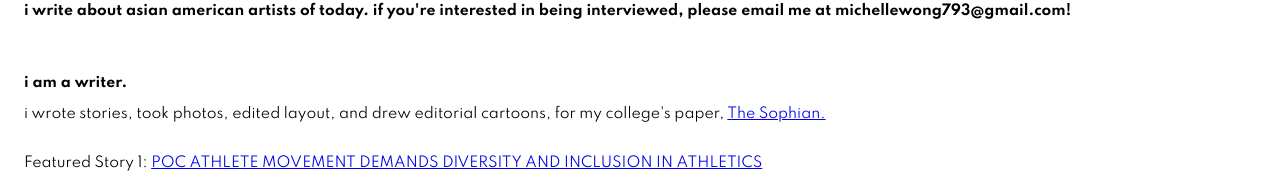
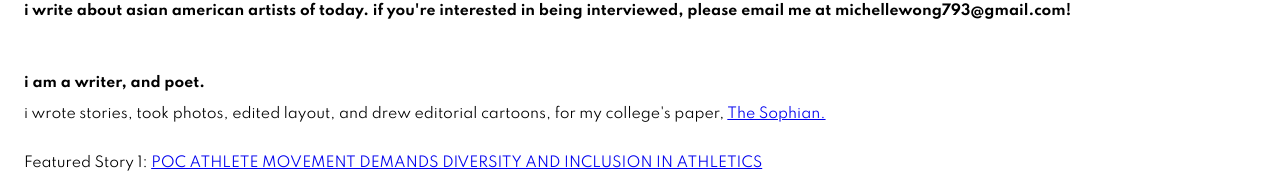
Before and after one commit to michellewong793/personalsite, a Next.js app: page / in a window 1280 px wide. Shown: the part 383-556 px from the top of the page. Built offline with nearby package versions, Linux system fonts and the light colour scheme.

Commit message:
add poet

```diff
--- a/pages/index.js
+++ b/pages/index.js
@@ -23,7 +23,7 @@ export default function Index() {
 
                 <Spacer height={2} />
 
-                <h2 style={Styles.body}>i am a writer. </h2>
+                <h2 style={Styles.body}>i am a writer, and poet. </h2>
 
                 <p style={Styles.body}>i wrote stories, took photos, edited layout, and drew editorial cartoons, for my college's paper,  <a href="https://thesophian.com/?s=michelle+wong">The Sophian. </a></p>
                 <Spacer height={0.2} />
@@ -45,9 +45,6 @@ export default function Index() {
 
                     </ol>
                 </p>
-
-
-
             </div>
         </div >
     );
```
